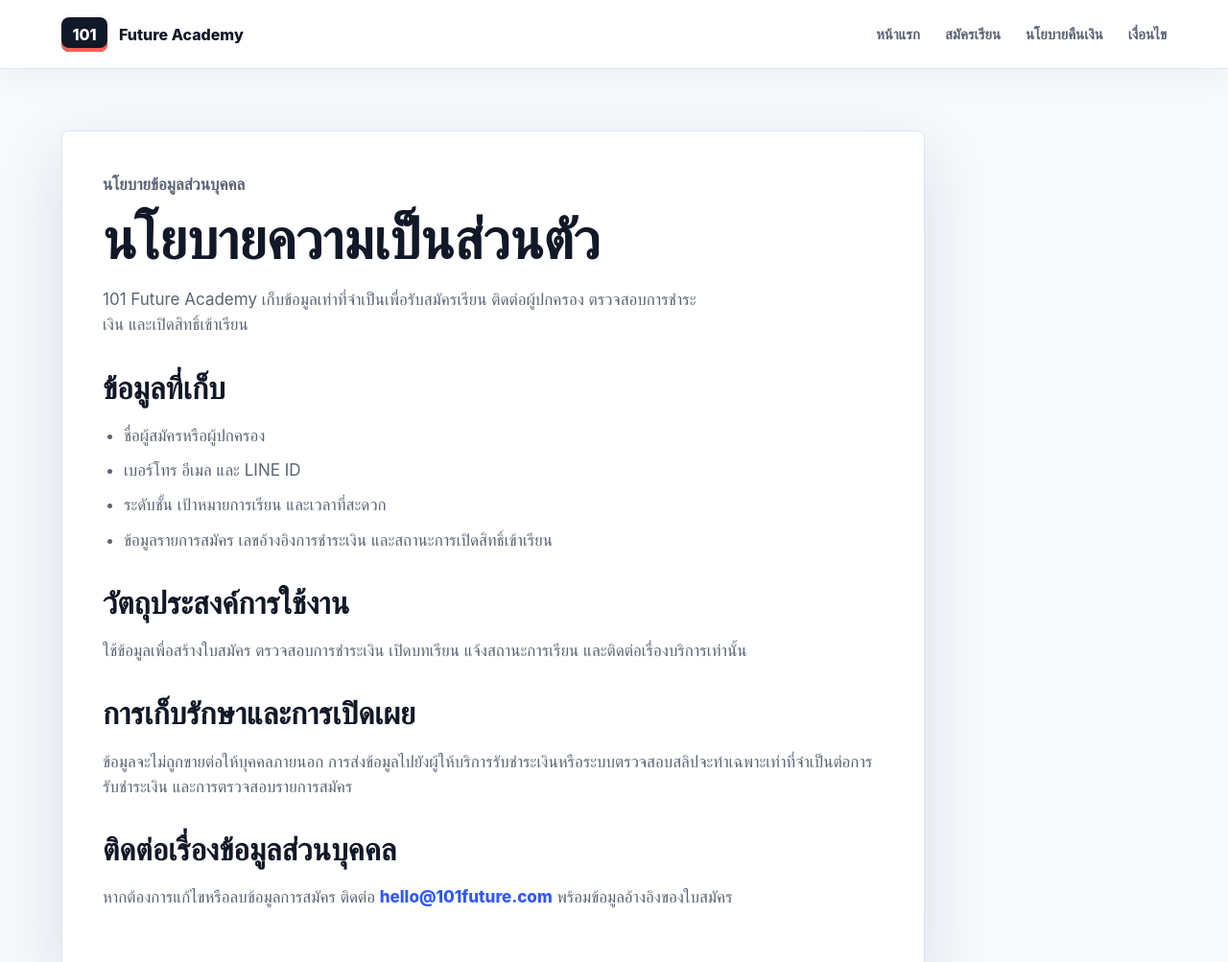
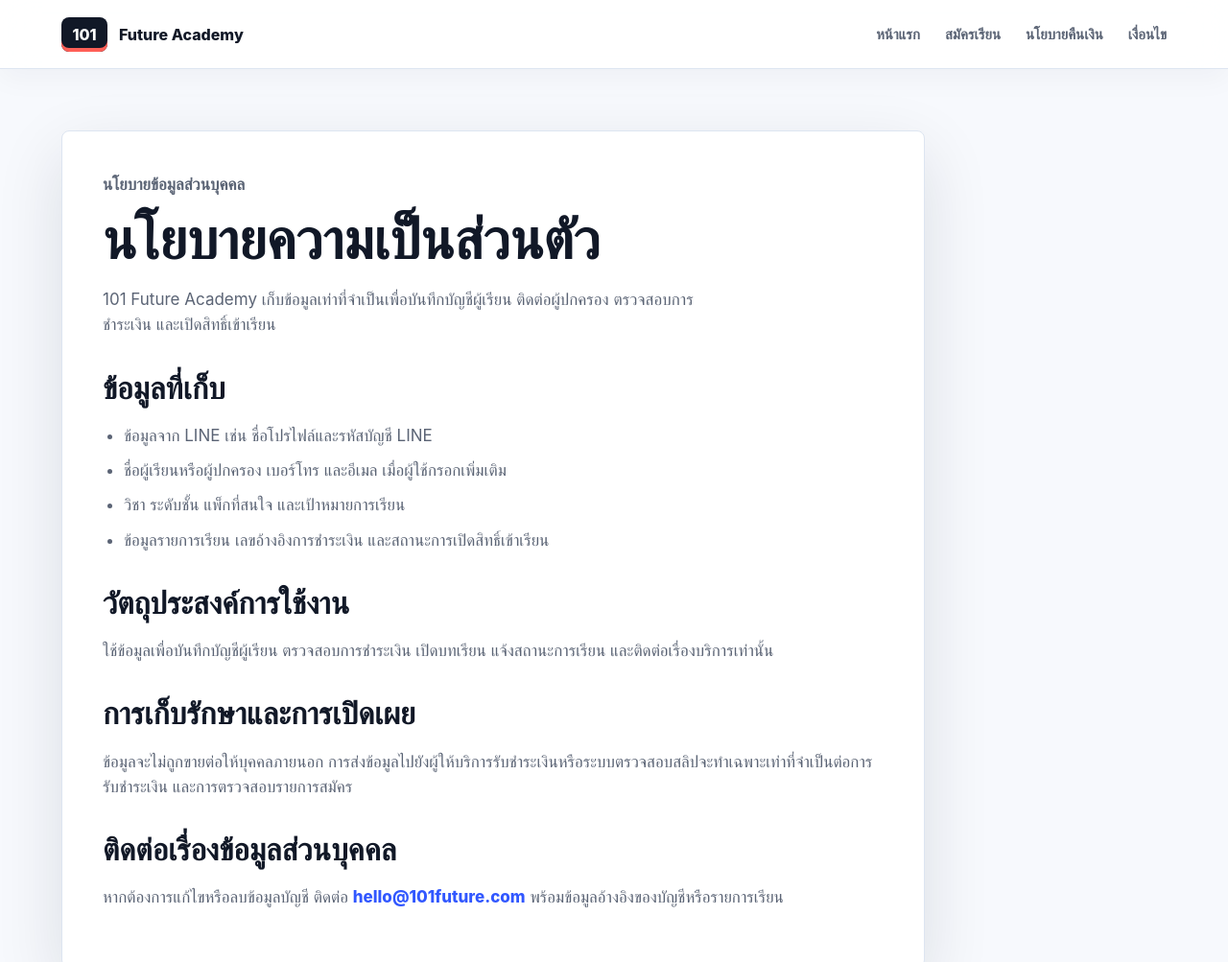
Before and after one commit to mankungp/101future-academy, a website: page privacy-policy.html in a window 1280 px wide. Shown: the top 1003 px of the page at 96% size. Drawn offline with Linux system fonts and the light colour scheme.

Commit message:
Update privacy-policy.html

```diff
--- a/privacy-policy.html
+++ b/privacy-policy.html
@@ -5,7 +5,7 @@
     <meta name="viewport" content="width=device-width, initial-scale=1" />
     <title>นโยบายข้อมูลส่วนบุคคล | 101 Future Academy</title>
     <meta name="description" content="นโยบายความเป็นส่วนตัวของ 101 Future Academy" />
-    <link rel="stylesheet" href="/styles.css" />
+    <link rel="stylesheet" href="/styles.css?v=20260530-public-mobile" />
   </head>
   <body class="policy-body">
     <header class="topbar">
@@ -26,23 +26,23 @@
         <p class="eyebrow">นโยบายข้อมูลส่วนบุคคล</p>
         <h1>นโยบายความเป็นส่วนตัว</h1>
         <p class="lead">
-          101 Future Academy เก็บข้อมูลเท่าที่จำเป็นเพื่อรับสมัครเรียน ติดต่อผู้ปกครอง ตรวจสอบการชำระเงิน และเปิดสิทธิ์เข้าเรียน
+          101 Future Academy เก็บข้อมูลเท่าที่จำเป็นเพื่อบันทึกบัญชีผู้เรียน ติดต่อผู้ปกครอง ตรวจสอบการชำระเงิน และเปิดสิทธิ์เข้าเรียน
         </p>
 
         <section>
           <h2>ข้อมูลที่เก็บ</h2>
           <ul>
-            <li>ชื่อผู้สมัครหรือผู้ปกครอง</li>
-            <li>เบอร์โทร อีเมล และ LINE ID</li>
-            <li>ระดับชั้น เป้าหมายการเรียน และเวลาที่สะดวก</li>
-            <li>ข้อมูลรายการสมัคร เลขอ้างอิงการชำระเงิน และสถานะการเปิดสิทธิ์เข้าเรียน</li>
+            <li>ข้อมูลจาก LINE เช่น ชื่อโปรไฟล์และรหัสบัญชี LINE</li>
+            <li>ชื่อผู้เรียนหรือผู้ปกครอง เบอร์โทร และอีเมล เมื่อผู้ใช้กรอกเพิ่มเติม</li>
+            <li>วิชา ระดับชั้น แพ็กที่สนใจ และเป้าหมายการเรียน</li>
+            <li>ข้อมูลรายการเรียน เลขอ้างอิงการชำระเงิน และสถานะการเปิดสิทธิ์เข้าเรียน</li>
           </ul>
         </section>
 
         <section>
           <h2>วัตถุประสงค์การใช้งาน</h2>
           <p>
-            ใช้ข้อมูลเพื่อสร้างใบสมัคร ตรวจสอบการชำระเงิน เปิดบทเรียน แจ้งสถานะการเรียน และติดต่อเรื่องบริการเท่านั้น
+            ใช้ข้อมูลเพื่อบันทึกบัญชีผู้เรียน ตรวจสอบการชำระเงิน เปิดบทเรียน แจ้งสถานะการเรียน และติดต่อเรื่องบริการเท่านั้น
           </p>
         </section>
 
@@ -57,8 +57,8 @@
         <section>
           <h2>ติดต่อเรื่องข้อมูลส่วนบุคคล</h2>
           <p>
-            หากต้องการแก้ไขหรือลบข้อมูลการสมัคร ติดต่อ <a href="mailto:hello@101future.com">hello@101future.com</a>
-            พร้อมข้อมูลอ้างอิงของใบสมัคร
+            หากต้องการแก้ไขหรือลบข้อมูลบัญชี ติดต่อ <a href="mailto:hello@101future.com">hello@101future.com</a>
+            พร้อมข้อมูลอ้างอิงของบัญชีหรือรายการเรียน
           </p>
         </section>
       </article>
```
